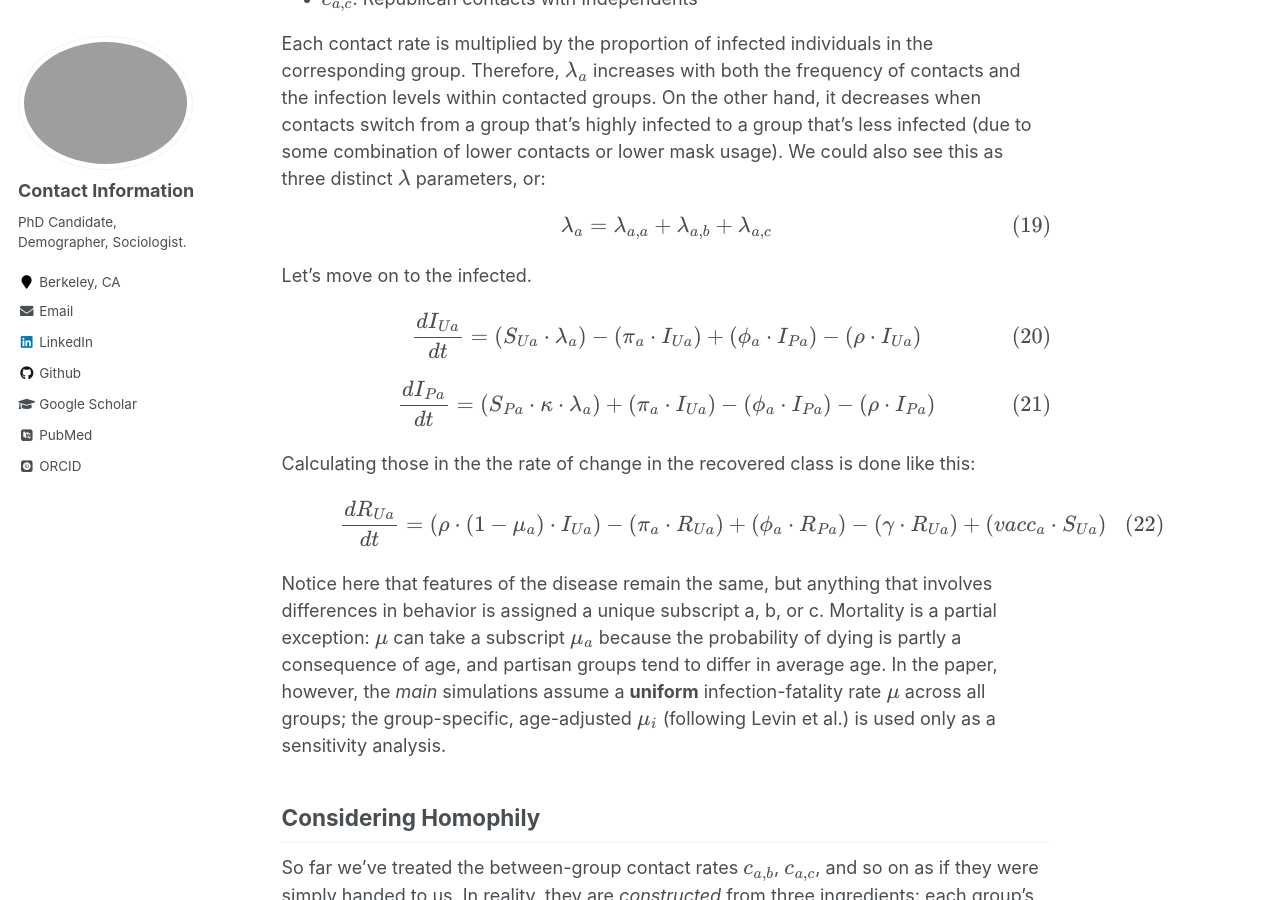
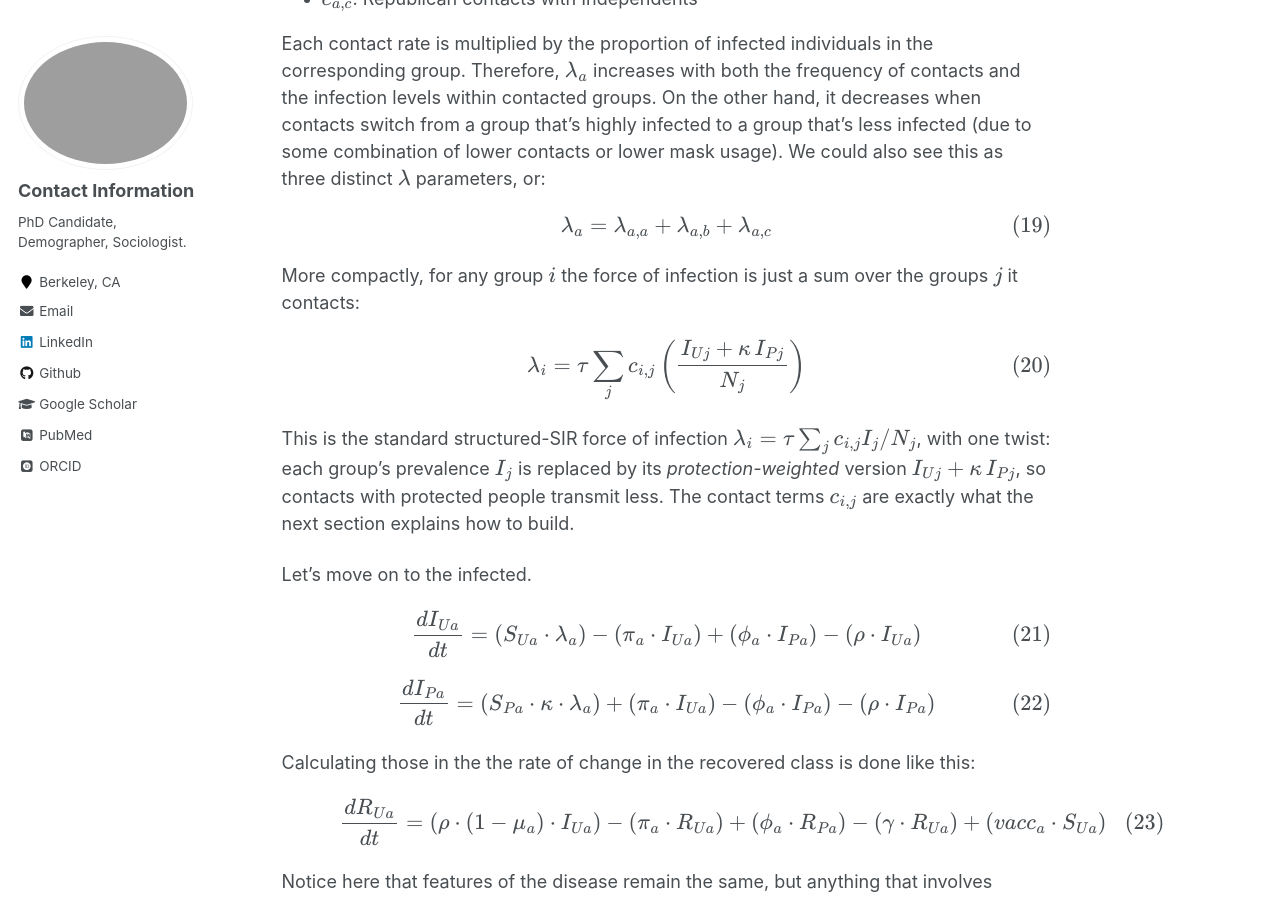
Before and after one commit to chrissoria/chrissoria.github.io, a Jekyll site: the page built from _posts/2024-12-20-three-group-sir.md, in a window 1280 px wide and 900 px high, scrolled down 9052 px. Built offline with Jekyll 4.4.1, drawn with Linux system fonts in a browser that asks for light colours; some web fonts are replaced; formulas are drawn with MathJax 3; some of the changed text lies outside the part shown.

Commit message:
posts: add compact i,j force-of-infection form to SIR walkthrough
Add the general summation form lambda_i = tau * sum_j c_ij (I_Uj + kappa I_Pj)/N_j after the per-group decomposition, bridging to the standard structured-SIR notation and setting up the homophily section.

Co-Authored-By: Claude Opus 4.8 <noreply@anthropic.com>

```diff
--- a/_posts/2024-12-20-three-group-sir.md
+++ b/_posts/2024-12-20-three-group-sir.md
@@ -231,6 +231,15 @@ Each contact rate is multiplied by the proportion of infected individuals in the
 $$\lambda_a = \lambda_{a,a} + \lambda_{a,b} + \lambda_{a,c}$$
 </p>
 
+More compactly, for any group $i$ the force of infection is just a sum over the groups $j$ it contacts:
+
+<p style="text-align: center;">
+
+$$\lambda_i = \tau \sum_{j} c_{i,j}\left(\frac{I_{Uj} + \kappa\, I_{Pj}}{N_j}\right)$$
+</p>
+
+This is the standard structured-SIR force of infection $\lambda_i = \tau \sum_j c_{i,j} I_j / N_j$, with one twist: each group's prevalence $I_j$ is replaced by its *protection-weighted* version $I_{Uj} + \kappa\, I_{Pj}$, so contacts with protected people transmit less. The contact terms $c_{i,j}$ are exactly what the next section explains how to build.
+
 Let's move on to the infected.
 
 <p style="text-align: center;">
```
